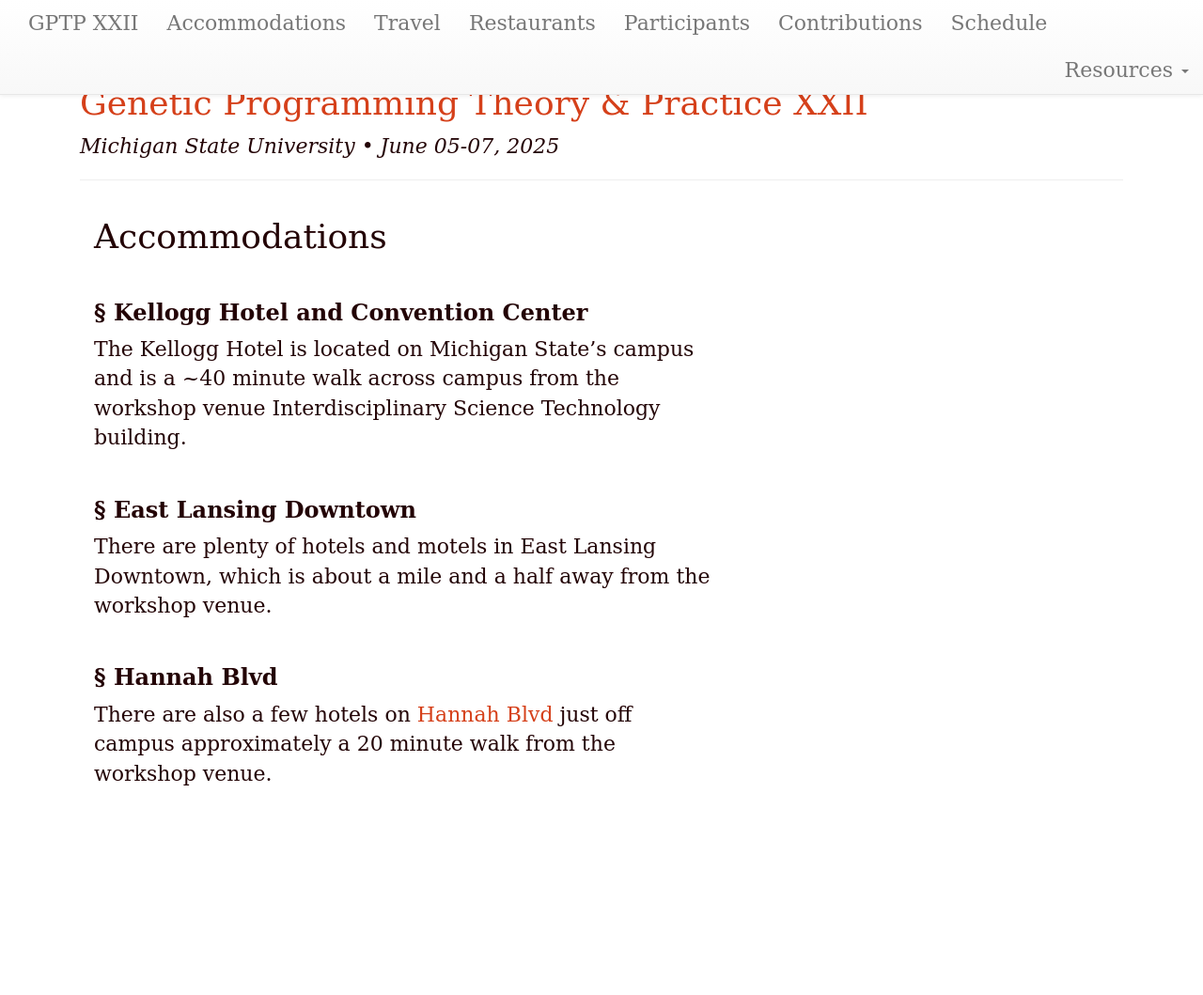
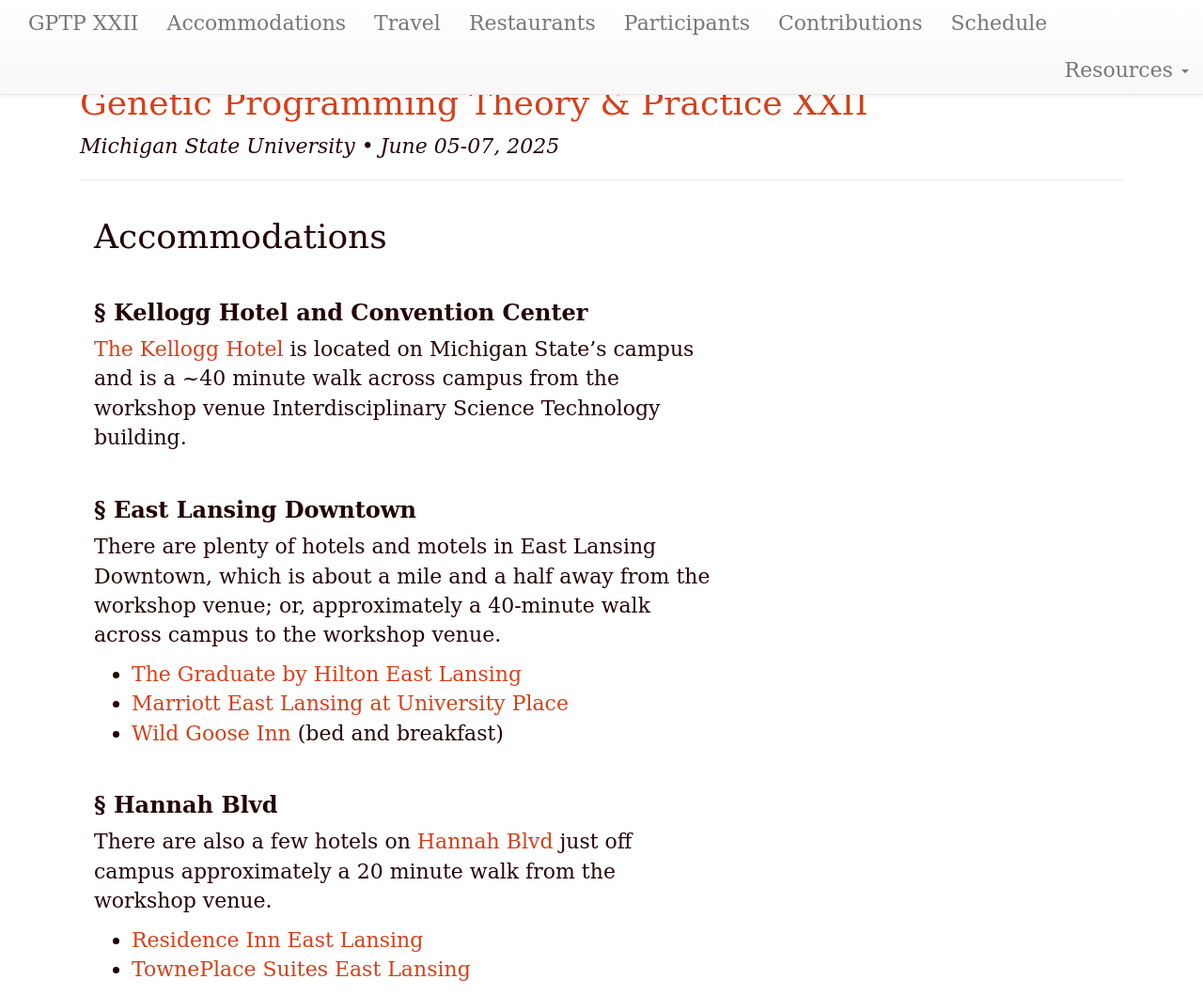
Before and after one commit to GPTP-workshop/gptp-workshop.github.io, a Jekyll site: the page built from accommodations.md, in a window 1280 px wide and 1059 px high. Shown: the whole window at 94% size. Built offline with Jekyll 4.4.1, drawn with Linux system fonts in a browser that asks for light colours; our own code applies the rules of GitHub Pages for plain Markdown files.

Commit message:
Add hotel suggestions to accommodations

```diff
--- a/accommodations.md
+++ b/accommodations.md
@@ -7,12 +7,19 @@ year: 2025
 
 ### Kellogg Hotel and Convention Center
 
-The Kellogg Hotel is located on Michigan State's campus and is a ~40 minute walk across campus from the workshop venue Interdisciplinary Science Technology building.
+[The Kellogg Hotel](https://maps.app.goo.gl/TMLSi4M3tfDWnz5t8) is located on Michigan State's campus and is a ~40 minute walk across campus from the workshop venue Interdisciplinary Science Technology building.
 
 ### East Lansing Downtown
 
-There are plenty of hotels and motels in East Lansing Downtown, which is about a mile and a half away from the workshop venue.
+There are plenty of hotels and motels in East Lansing Downtown, which is about a mile and a half away from the workshop venue; or, approximately a 40-minute walk across campus to the workshop venue.
+
+- [The Graduate by Hilton East Lansing](https://maps.app.goo.gl/wpbp2DUr7eYZQFcL7)
+- [Marriott East Lansing at University Place](https://maps.app.goo.gl/G5Y6eFArvoNZCdN89)
+- [Wild Goose Inn](https://maps.app.goo.gl/kCqDxSipsfvZ8MRS7) (bed and breakfast)
 
 ### Hannah Blvd
 
 There are also a few hotels on [Hannah Blvd](https://maps.app.goo.gl/vAJ263L9jFhJ8HzM9) just off campus approximately a 20 minute walk from the workshop venue.
+
+- [Residence Inn East Lansing](https://maps.app.goo.gl/rYNpJ6BWuMq4DoSa7)
+- [TownePlace Suites East Lansing](https://maps.app.goo.gl/QjaSbHHAJQWKu9PG7)
```
